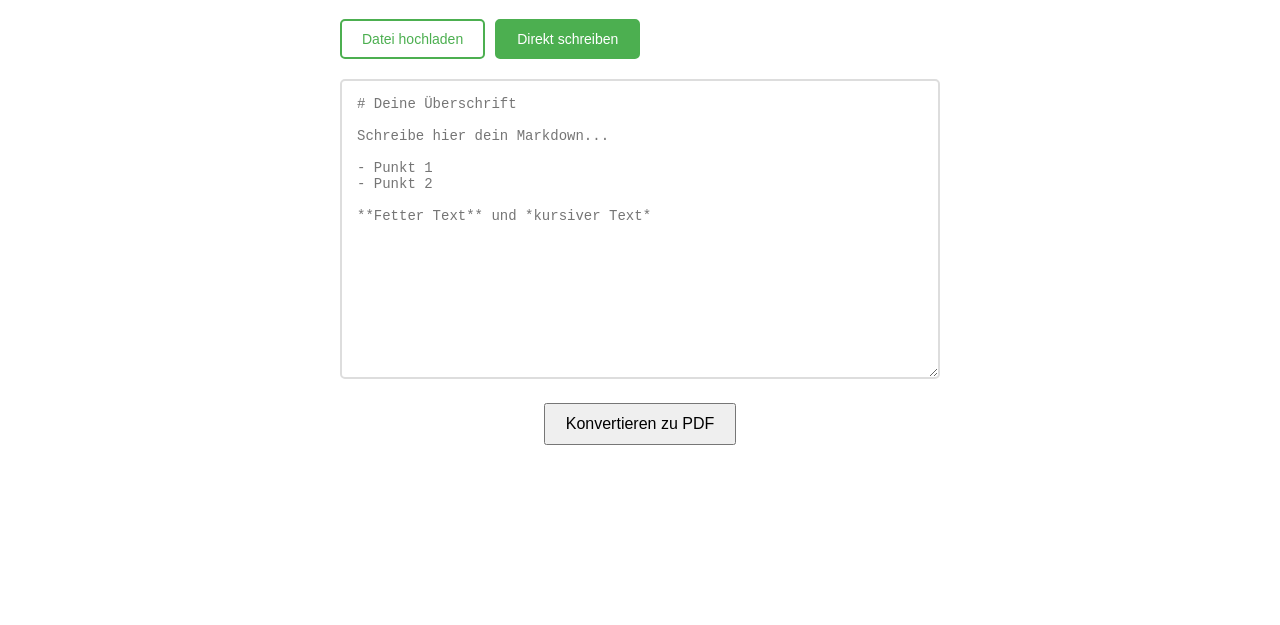
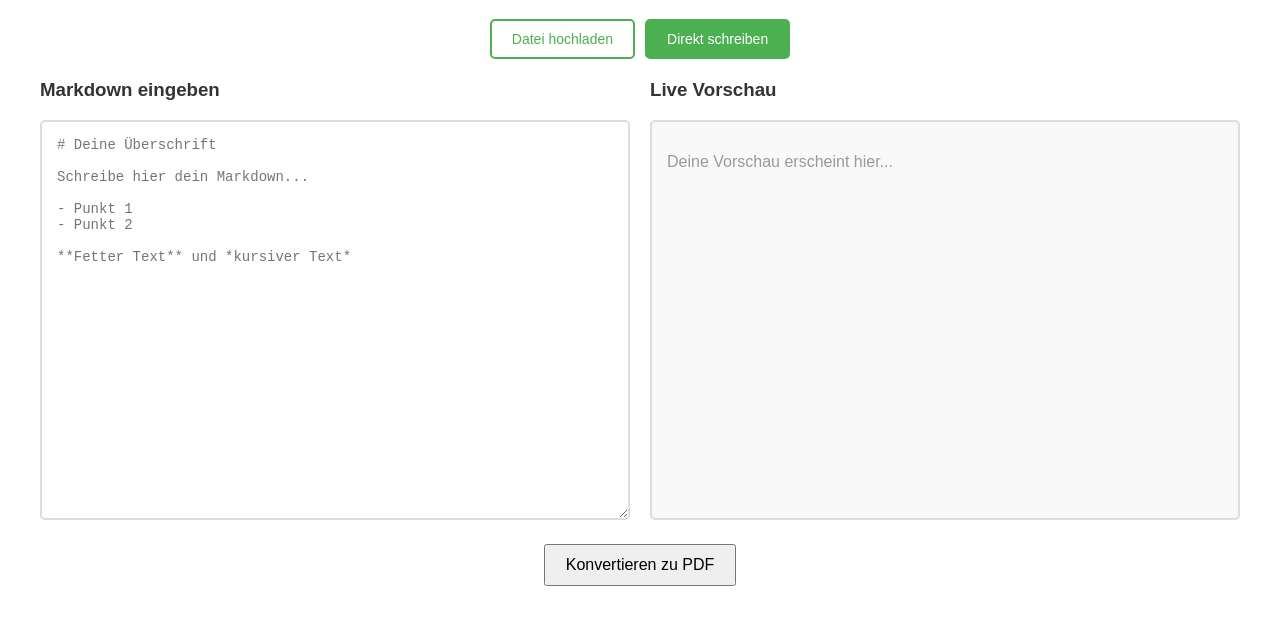
Before and after one commit to hoffmannben/markdown-to-pdf-converter, a plain HTML site: page Public/index.html in a window 1280 px wide. Both pictures are taken after a click on the button "Direkt schreiben". Shown: the part 131-756 px from the top of the page. Drawn offline with Linux system fonts and the light colour scheme.

Commit message:
Live-Preview

```diff
--- a/Public/index.html
+++ b/Public/index.html
@@ -19,9 +19,12 @@
     <input type="file" id="fileInput" accept=".md">
 </div>
 
-<!-- Editor-Bereich -->
+<!-- Editor-Bereich mit Preview -->
 <div id="editorSection" class="section" style="display: none;">
-        <textarea id="markdownEditor" placeholder="# Deine Überschrift
+    <div class="editor-container">
+        <div class="editor-panel">
+            <h3>Markdown eingeben</h3>
+            <textarea id="markdownEditor" placeholder="# Deine Überschrift
 
 Schreibe hier dein Markdown...
 
@@ -29,6 +32,12 @@ Schreibe hier dein Markdown...
 - Punkt 2
 
 **Fetter Text** und *kursiver Text*"></textarea>
+        </div>
+        <div class="preview-panel">
+            <h3>Live Vorschau</h3>
+            <div id="markdownPreview"></div>
+        </div>
+    </div>
 </div>
 
 <button id="convertBtn">Konvertieren zu PDF</button>
--- a/Public/script.js
+++ b/Public/script.js
@@ -13,7 +13,35 @@ document.getElementById('editorTab').addEventListener('click', () => {
     document.getElementById('uploadTab').classList.remove('active');
     document.getElementById('uploadSection').style.display = 'none';
     document.getElementById('editorSection').style.display = 'block';
+    // Preview beim Wechsel aktualisieren
+    updatePreview();
 });
+
+// Live Preview Funktion - Einfache Markdown → HTML Konvertierung
+function updatePreview() {
+    const markdown = document.getElementById('markdownEditor').value;
+    const preview = document.getElementById('markdownPreview');
+
+    // Einfache Markdown-Konvertierung (für Preview)
+    let html = markdown
+        // Headers
+        .replace(/^### (.*$)/gim, '<h3>$1</h3>')
+        .replace(/^## (.*$)/gim, '<h2>$1</h2>')
+        .replace(/^# (.*$)/gim, '<h1>$1</h1>')
+        // Bold
+        .replace(/\*\*(.*?)\*\*/gim, '<strong>$1</strong>')
+        // Italic
+        .replace(/\*(.*?)\*/gim, '<em>$1</em>')
+        // Links
+        .replace(/\[(.*?)\]\((.*?)\)/gim, '<a href="$2">$1</a>')
+        // Line breaks
+        .replace(/\n/gim, '<br>');
+
+    preview.innerHTML = html || '<p style="color: #999;">Deine Vorschau erscheint hier...</p>';
+}
+
+// Live Preview bei jedem Tastendruck aktualisieren
+document.getElementById('markdownEditor').addEventListener('input', updatePreview);
 
 // Konvertieren Button
 document.getElementById('convertBtn').addEventListener('click', async () => {
--- a/Public/style.css
+++ b/Public/style.css
@@ -1,6 +1,6 @@
 body {
     font-family: Arial, sans-serif;
-    max-width: 600px;
+    max-width: 1200px;
     margin: 50px auto;
     padding: 20px;
     text-align: center;
@@ -15,6 +15,124 @@ button {
     font-size: 16px;
     cursor: pointer;
 }
+
+/* Tabs */
+.tabs {
+    display: flex;
+    gap: 10px;
+    margin-bottom: 20px;
+    justify-content: center;
+}
+
+.tab-btn {
+    padding: 10px 20px;
+    border: 2px solid #4CAF50;
+    background-color: white;
+    color: #4CAF50;
+    cursor: pointer;
+    border-radius: 5px;
+    font-size: 14px;
+    transition: all 0.3s;
+}
+
+.tab-btn.active {
+    background-color: #4CAF50;
+    color: white;
+}
+
+.tab-btn:hover {
+    background-color: #45a049;
+    color: white;
+}
+
+/* Sections */
+.section {
+    margin: 20px 0;
+}
+
+/* Editor Container - Side by Side */
+.editor-container {
+    display: grid;
+    grid-template-columns: 1fr 1fr;
+    gap: 20px;
+    margin: 20px 0;
+}
+
+.editor-panel, .preview-panel {
+    text-align: left;
+}
+
+.editor-panel h3, .preview-panel h3 {
+    margin-top: 0;
+    color: #333;
+}
+
+/* Textarea Editor */
+#markdownEditor {
+    width: 100%;
+    min-height: 400px;
+    padding: 15px;
+    font-family: 'Courier New', monospace;
+    font-size: 14px;
+    border: 2px solid #ddd;
+    border-radius: 5px;
+    resize: vertical;
+    box-sizing: border-box;
+}
+
+#markdownEditor:focus {
+    outline: none;
+    border-color: #4CAF50;
+}
+
+/* Preview */
+#markdownPreview {
+    width: 100%;
+    min-height: 400px;
+    padding: 15px;
+    border: 2px solid #ddd;
+    border-radius: 5px;
+    box-sizing: border-box;
+    background-color: #f9f9f9;
+    overflow-y: auto;
+}
+
+/* Preview Markdown Styling */
+#markdownPreview h1 {
+    font-size: 2em;
+    border-bottom: 2px solid #333;
+    padding-bottom: 10px;
+}
+
+#markdownPreview h2 {
+    font-size: 1.5em;
+    border-bottom: 1px solid #666;
+    padding-bottom: 8px;
+}
+
+#markdownPreview h3 {
+    font-size: 1.2em;
+}
+
+#markdownPreview ul, #markdownPreview ol {
+    padding-left: 20px;
+}
+
+#markdownPreview code {
+    background-color: #e8e8e8;
+    padding: 2px 6px;
+    border-radius: 3px;
+    font-family: 'Courier New', monospace;
+}
+
+#markdownPreview pre {
+    background-color: #e8e8e8;
+    padding: 10px;
+    border-radius: 5px;
+    overflow-x: auto;
+}
+
+/* Loading Bar */
 #loadingContainer {
     margin: 20px 0;
 }
@@ -53,53 +171,3 @@ button {
     margin-top: 10px;
     color: #666;
 }
-/* Tabs */
-.tabs {
-    display: flex;
-    gap: 10px;
-    margin-bottom: 20px;
-}
-
-.tab-btn {
-    padding: 10px 20px;
-    border: 2px solid #4CAF50;
-    background-color: white;
-    color: #4CAF50;
-    cursor: pointer;
-    border-radius: 5px;
-    font-size: 14px;
-    transition: all 0.3s;
-}
-
-.tab-btn.active {
-    background-color: #4CAF50;
-    color: white;
-}
-
-.tab-btn:hover {
-    background-color: #45a049;
-    color: white;
-}
-
-/* Sections */
-.section {
-    margin: 20px 0;
-}
-
-/* Textarea Editor */
-#markdownEditor {
-    width: 100%;
-    min-height: 300px;
-    padding: 15px;
-    font-family: 'Courier New', monospace;
-    font-size: 14px;
-    border: 2px solid #ddd;
-    border-radius: 5px;
-    resize: vertical;
-    box-sizing: border-box;
-}
-
-#markdownEditor:focus {
-    outline: none;
-    border-color: #4CAF50;
-}
```
